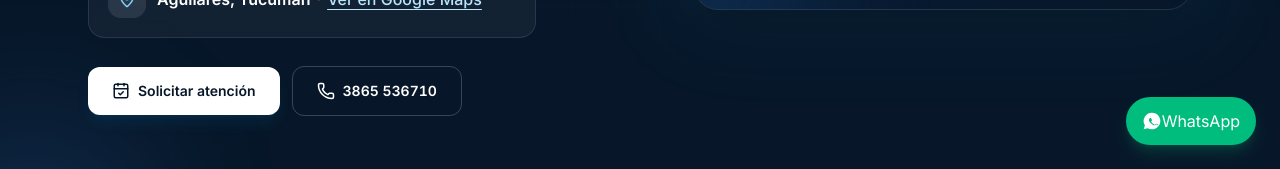
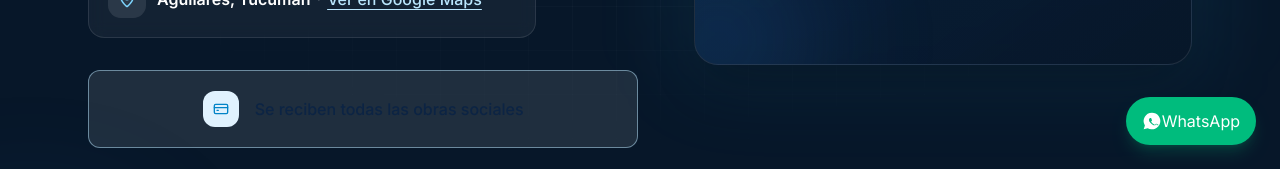
Before and after one commit to juanagustinml10/consultorio-app, a React (Vite) app in the folder frontend/: page / in a window 1280 px wide. Shown: the part 631-800 px from the top of the page. Built offline with nearby package versions, Linux system fonts and the light colour scheme; no server answers.

Commit message:
feat: recuadro 'se reciben todas las obras sociales' en Hero
- Reemplazar listado de obras sociales por recuadro atractivo\n- Icono CreditCard con texto 'Se reciben todas las obras sociales'\n- Diseño con borde acento y fondo sutil

```diff
--- a/frontend/src/components/public/Hero.tsx
+++ b/frontend/src/components/public/Hero.tsx
@@ -1,4 +1,4 @@
-import { CalendarCheck, Clock3, MapPin, Phone, Stethoscope } from 'lucide-react'
+import { CalendarCheck, Clock3, CreditCard, MapPin, Phone, Stethoscope } from 'lucide-react'
 import { consultorio, contacto, perfilMedico } from '@/data/sitio'
 
 /** Botón flotante de WhatsApp del consultorio. */
@@ -112,6 +112,16 @@ export function Hero() {
             </a>
           </div>
 
+          {/* Recuadro: obras sociales */}
+          <div className="mt-6 flex w-full items-center justify-center rounded-xl border border-accent-200/50 bg-accent-50/10 p-4 sm:mt-8 sm:p-5">
+            <div className="flex h-9 w-9 shrink-0 items-center justify-center rounded-xl bg-accent-100 text-accent-600">
+              <CreditCard className="h-4 w-4" aria-hidden="true" />
+            </div>
+            <span className="ml-3 text-sm font-medium text-primary-900 sm:ml-4 sm:text-base">
+              Se reciben todas las obras sociales
+            </span>
+          </div>
+
           {/* Acciones: a ancho completo en móvil, cómodas al pulgar */}
           <div className="mt-7 flex flex-col gap-3 sm:flex-row sm:items-center">
             <a
```
